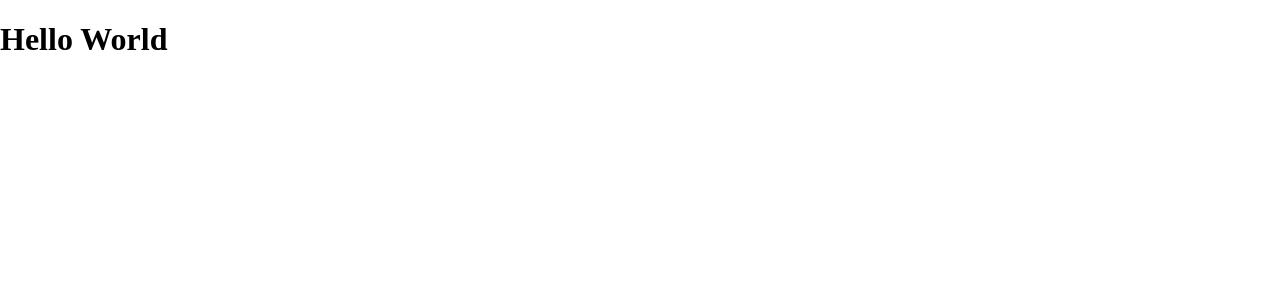
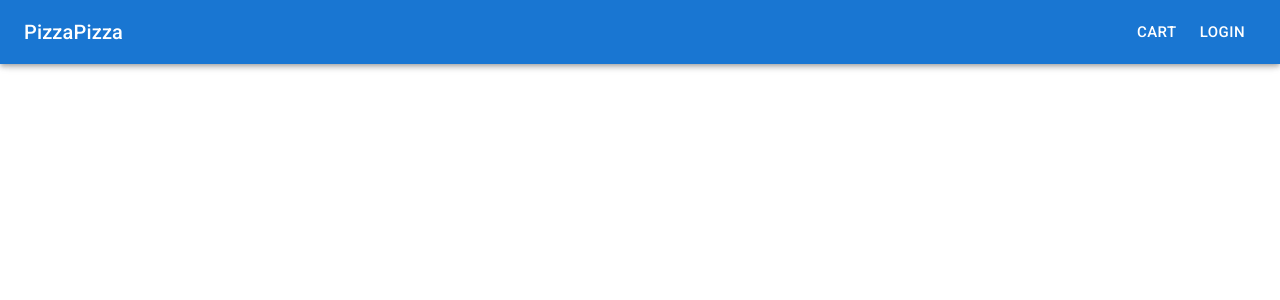
Before and after one commit to yusufshakeel/pizza-microservice-frontend, a React (Create React App) app: page / in a window 1280 px wide. Shown: the top 300 px of the page. Built offline with nearby package versions, Linux system fonts and the light colour scheme.

Commit message:
navigation bar

```diff
--- a/src/App.js
+++ b/src/App.js
@@ -1,13 +1,7 @@
+import NavigationBar from './components/NavigationBar';
+
 function App() {
-  return (
-    <div className="container">
-      <div className="row">
-        <div className="col-12">
-          <h1>Hello World</h1>
-        </div>
-      </div>
-    </div>
-  );
+  return <NavigationBar />;
 }
 
 export default App;
--- /dev/null
+++ b/src/components/NavigationBar.js
@@ -0,0 +1,23 @@
+import * as React from 'react';
+import { AppBar, Toolbar, Typography, Button } from '@mui/material';
+import AppConstant from '../constants/app-constants';
+
+function NavigationBar() {
+  return (
+    <AppBar position="fixed">
+      <Toolbar>
+        <Typography variant="h6" component="div" sx={{ flexGrow: 1 }}>
+          {AppConstant.APP_NAME}
+        </Typography>
+        <Button color="inherit" size="large">
+          Cart
+        </Button>
+        <Button color="inherit" size="large">
+          Login
+        </Button>
+      </Toolbar>
+    </AppBar>
+  );
+}
+
+export default NavigationBar;
--- /dev/null
+++ b/src/constants/app-constants.js
@@ -0,0 +1,5 @@
+const appConstants = {
+  APP_NAME: 'PizzaPizza'
+};
+
+export default appConstants;
--- a/src/index.css
+++ b/src/index.css
@@ -1,3 +1,4 @@
 body {
-  margin: 0
+  margin: 0;
+  padding-top: 64px
 }
```
Also changed, not shown: 1 other file (tests, documents, lock files or other folders).
